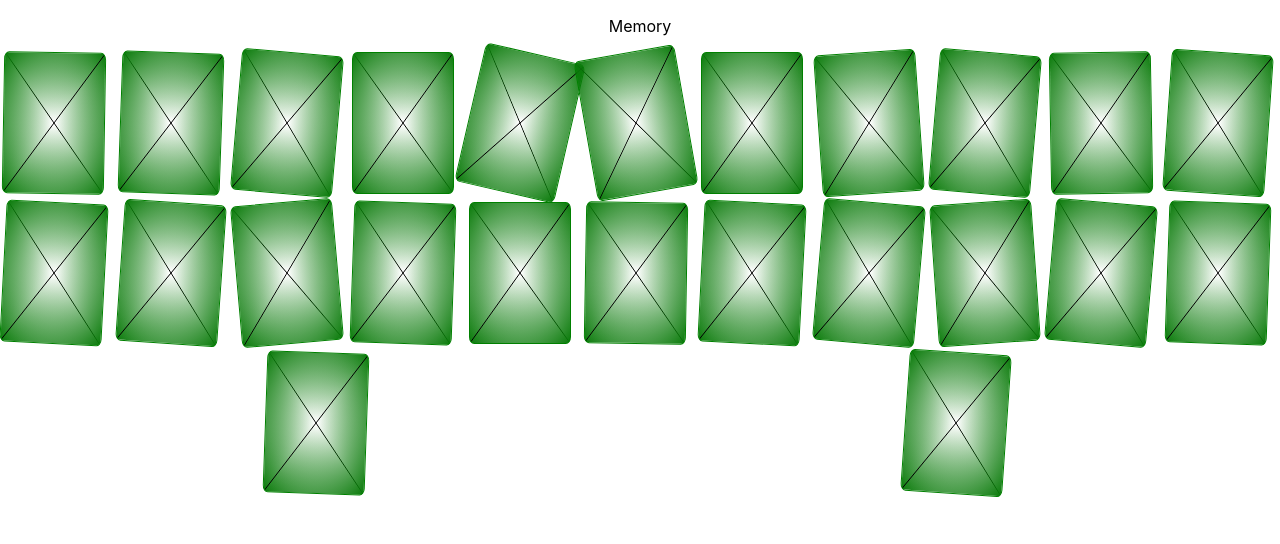
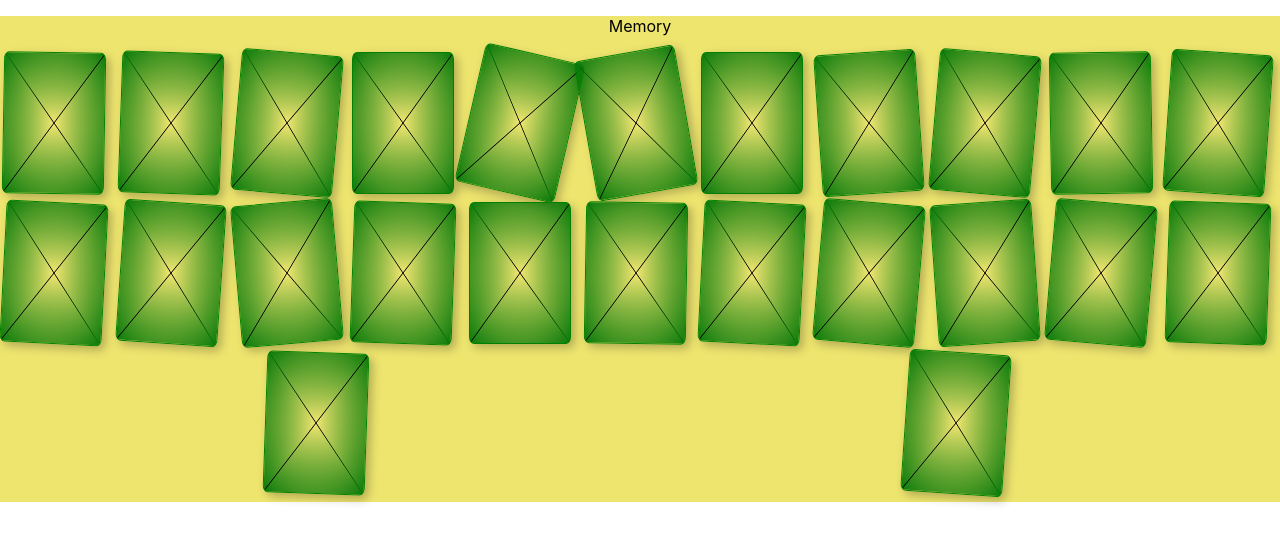
Before and after one commit to pkro/react-memory, a React (Create React App) app: page / in a window 1280 px wide. Shown: the top 544 px of the page. Built offline with nearby package versions, Linux system fonts and the light colour scheme.

Commit message:
nicer everything

```diff
--- a/src/css/App.css
+++ b/src/css/App.css
@@ -1,4 +1,5 @@
 .App {
   text-align: center;
+  background-color: #eee56f;
 }
 /*# sourceMappingURL=App.css.map */
--- a/src/css/App.scss
+++ b/src/css/App.scss
@@ -1,3 +1,4 @@
 .App {
   text-align: center;
+  background-color: rgb(238, 229, 111);
 }
--- a/src/css/Card.css
+++ b/src/css/Card.css
@@ -3,6 +3,8 @@
   border-radius: 5%;
   width: 100px;
   height: 140px;
+  -webkit-box-shadow: 4px 4px 10px 0px rgba(0, 0, 0, 0.25);
+          box-shadow: 4px 4px 10px 0px rgba(0, 0, 0, 0.25);
   text-align: center;
   background-color: orange;
   display: -webkit-box;
@@ -29,6 +31,8 @@
   border-radius: 5%;
   width: 100px;
   height: 140px;
+  -webkit-box-shadow: 4px 4px 10px 0px rgba(0, 0, 0, 0.25);
+          box-shadow: 4px 4px 10px 0px rgba(0, 0, 0, 0.25);
   cursor: pointer;
   background-color: green;
   background-color: rgba(9, 122, 9, 0.301);
--- a/src/css/Card.scss
+++ b/src/css/Card.scss
@@ -3,6 +3,7 @@
   border-radius: 5%;
   width: 100px;
   height: 140px;
+  box-shadow: 4px 4px 10px 0px rgba(0,0,0,0.25);
 }
 
 .card {
```
